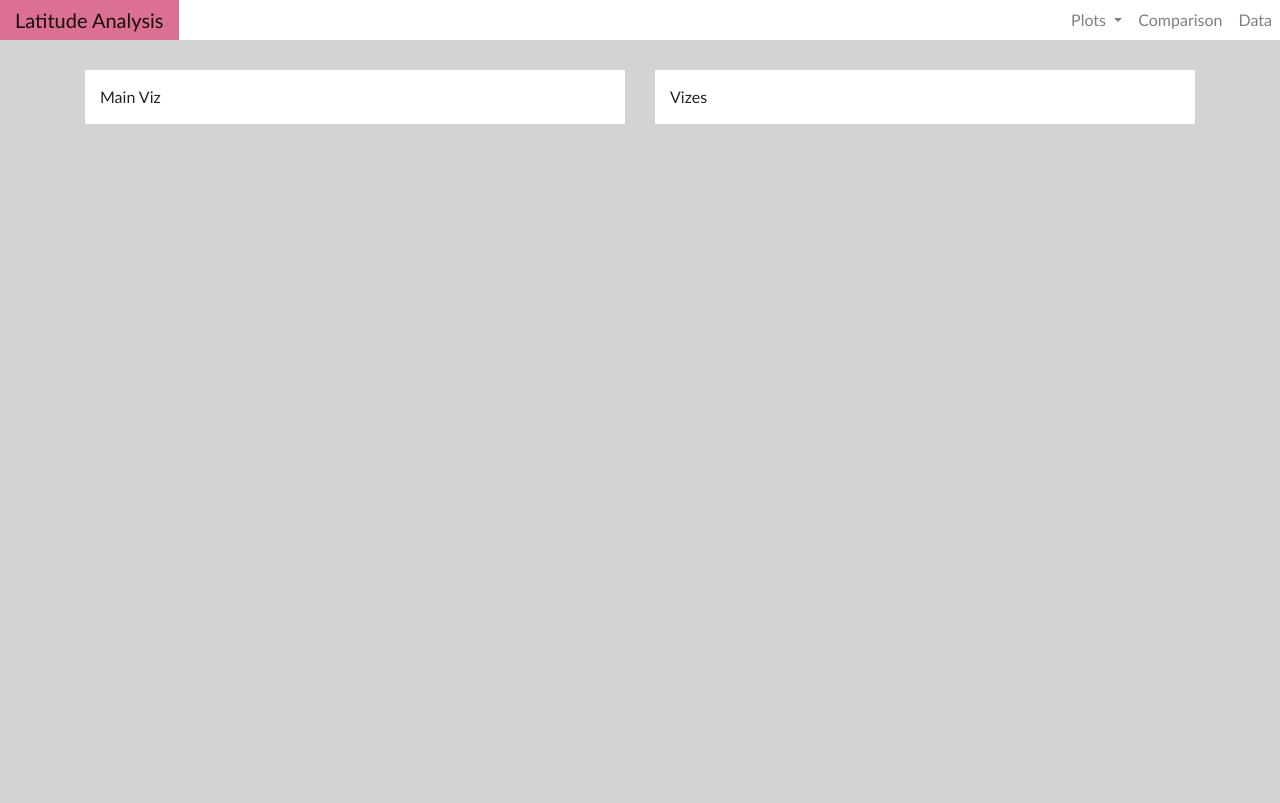
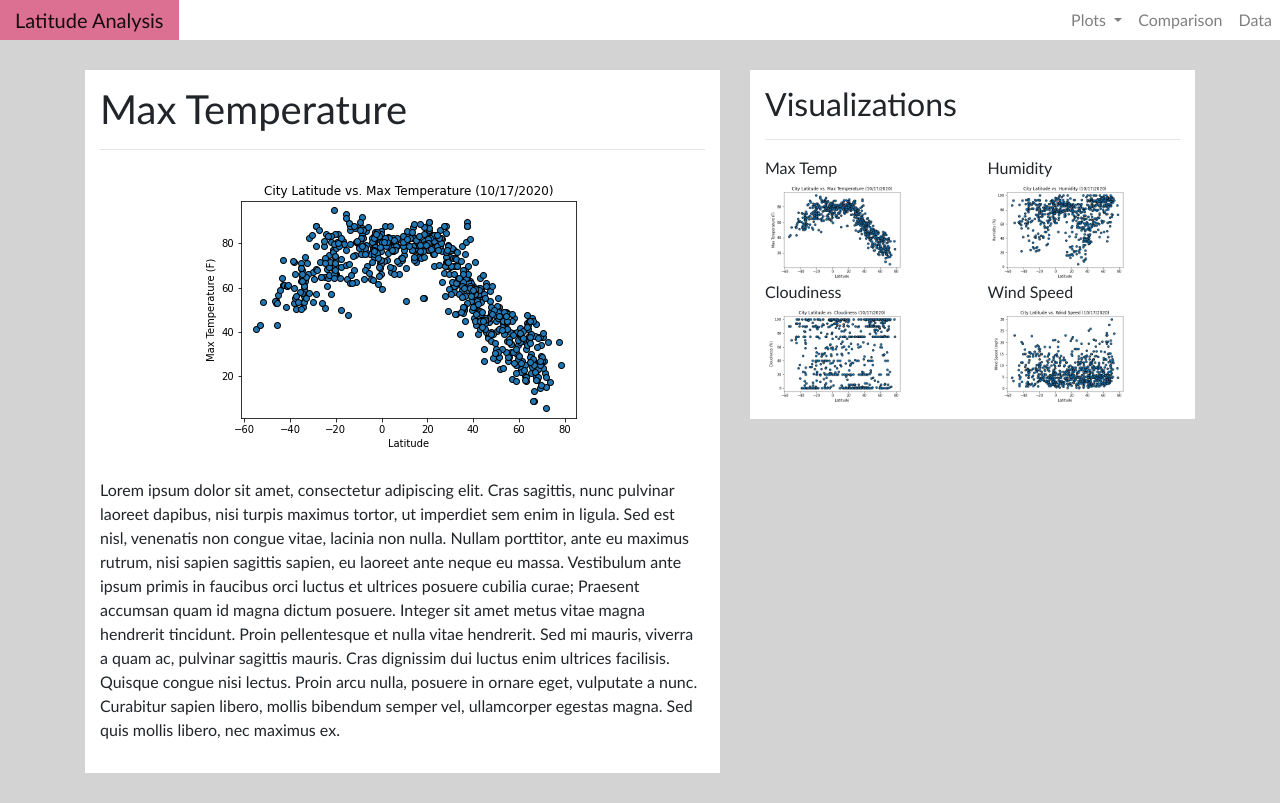
Before and after one commit to lisa427/web-design-challenge, a plain HTML site: page viz1.html in a window 1280 px wide. Drawn offline with nearby package versions, Linux system fonts and the light colour scheme.

Commit message:
updated viz1 page

```diff
--- a/style.css
+++ b/style.css
@@ -25,11 +25,17 @@ body {
 
 .container {
     margin-top: 30px;
+    margin-bottom: 30px;
 }
 
 .main-box {
     padding: 15px;
     background: white;
+}
+
+.main-box img{
+    margin: auto;
+    display: block;
 }
 
 .viz-box {
@@ -40,7 +46,7 @@ body {
 @media (max-width: 576px) {
     .container {
         margin: 0;
-        padding: 0
+        padding: 0;
         }
     }
 
@@ -48,3 +54,10 @@ body {
     height: 100px;
     width: 150px;
 }
+
+@media (max-width: 992px) {
+    .plot {
+        height: 248px;
+        width: 372px;
+        }
+    }
--- a/viz1.html
+++ b/viz1.html
@@ -7,10 +7,9 @@
     <link rel="stylesheet" href="https://cdn.jsdelivr.net/npm/bootstrap@4.5.3/dist/css/bootstrap.min.css" integrity="sha384-TX8t27EcRE3e/ihU7zmQxVncDAy5uIKz4rEkgIXeMed4M0jlfIDPvg6uqKI2xXr2" crossorigin="anonymous">
     <link rel="stylesheet" href="style.css">
 
-    <title>Latitude Analysis</title>
+    <title>Max Temperature Plot</title>
   </head>
   <body>
-
     <nav class="navbar navbar-expand-md navbar-light">
         <a class="navbar-brand" href="index.html">Latitude Analysis</a>
         <button class="navbar-toggler" type="button" data-toggle="collapse" data-target="#navbarSupportedContent" aria-controls="navbarSupportedContent" aria-expanded="false" aria-label="Toggle navigation">
@@ -40,14 +39,44 @@
         </div>
       </nav>
 
-
         <div class="container">
             <div class="row">
-                <div class="col-sm-12 col-md-6">
-                    <div class="main-box">Main Viz</div>
+                <div class="col-sm-12 col-md-7">
+                    <div class="main-box">
+                        <h1>Max Temperature</h1>
+                        <hr>
+                        <img class="plot" src="resources/plot1.png">
+                        <br>
+                        <p>
+                            Lorem ipsum dolor sit amet, consectetur adipiscing elit. Cras sagittis, nunc pulvinar laoreet dapibus, nisi turpis maximus tortor, ut imperdiet sem enim in ligula. Sed est nisl, venenatis non congue vitae, lacinia non nulla. Nullam porttitor, ante eu maximus rutrum, nisi sapien sagittis sapien, eu laoreet ante neque eu massa. Vestibulum ante ipsum primis in faucibus orci luctus et ultrices posuere cubilia curae; Praesent accumsan quam id magna dictum posuere. Integer sit amet metus vitae magna hendrerit tincidunt. Proin pellentesque et nulla vitae hendrerit. Sed mi mauris, viverra a quam ac, pulvinar sagittis mauris. Cras dignissim dui luctus enim ultrices facilisis. Quisque congue nisi lectus. Proin arcu nulla, posuere in ornare eget, vulputate a nunc. Curabitur sapien libero, mollis bibendum semper vel, ullamcorper egestas magna. Sed quis mollis libero, nec maximus ex.
+                        </p>
+                    </div>
                 </div>
-                <div class="col-sm-12 col-md-6">
-                    <div class="viz-box">Vizes</div>
+                <div class="col-sm-12 col-md-5">
+                    <div class="viz-box">
+                        <h2>Visualizations</h2>
+                        <hr>
+                        <div class="row">
+                            <div class="col-12 col-sm-6 col-md-12 col-lg-6">
+                                Max Temp <br>
+                                <img class="tiny-plot" src="resources/plot1.png">
+                            </div>
+                            <div class="col-12 col-sm-6 col-md-12 col-lg-6">
+                                Humidity <br>
+                                <img class="tiny-plot" src="resources/plot2.png">
+                            </div>
+                        </div>
+                        <div class="row">
+                            <div class="col-12 col-sm-6 col-md-12 col-lg-6">
+                                Cloudiness <br>
+                                <img class="tiny-plot" src="resources/plot3.png">
+                            </div>
+                            <div class="col-12 col-sm-6 col-md-12 col-lg-6">
+                                Wind Speed <br>
+                                <img class="tiny-plot" src="resources/plot4.png">
+                            </div>
+                        </div>
+                    </div>
                 </div>
             </div>
         </div>
```
